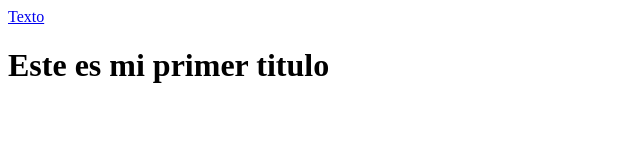
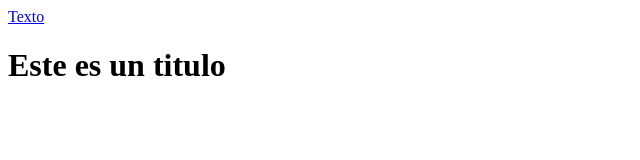
Before and after one commit to programacionlmor/prueba3_ciclo3, a plain HTML site: page index.html in a window 1280 px wide. Shown: the whole page, without its empty margins (0-640 px from the left). Drawn offline with Linux system fonts and the light colour scheme.

Commit message:
Este es un nuevo titulo

```diff
--- a/index.html
+++ b/index.html
@@ -5,7 +5,7 @@
     </head>
     <body>
             <a href="https://www.google.com/"> Texto</a>
-            <h1>Este es mi primer titulo</h1>
+            <h1>Este es un titulo</h1>
     </body>
 
 </html>
```
